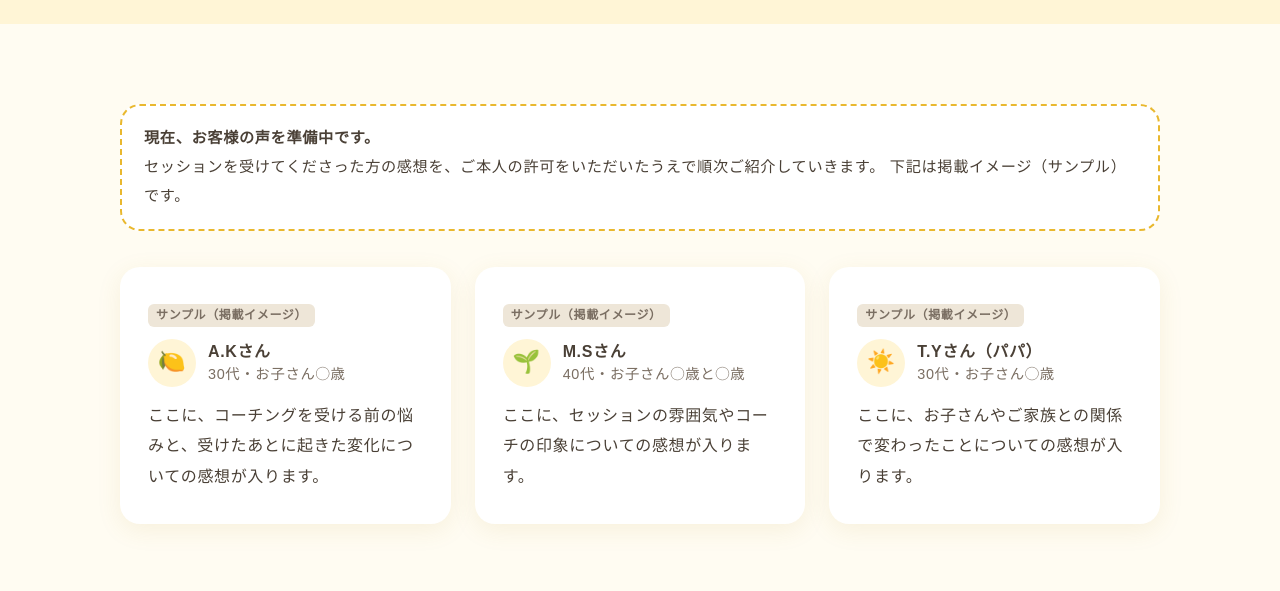
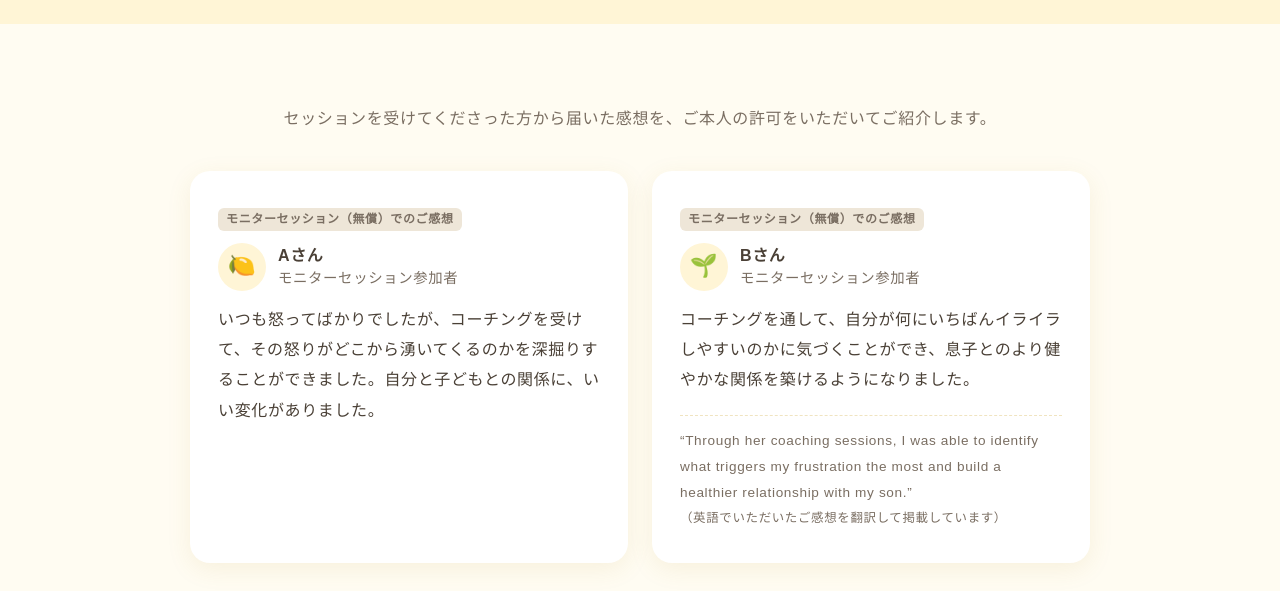
Before and after one commit to Megooey/sunnydaysparenting, a plain HTML site: page voice.html in a window 1280 px wide. Shown: the part 209-800 px from the top of the page. Drawn offline with Linux system fonts and the light colour scheme; a web font is replaced by a local one.

Commit message:
お客様の声：モニターセッション参加者2名の感想を掲載
サンプル枠と「準備中」の案内を削除。英語の感想は翻訳＋原文を併記。

Co-Authored-By: Claude Opus 5.5 <noreply@anthropic.com>

```diff
--- a/css/style.css
+++ b/css/style.css
@@ -461,6 +461,16 @@ p { margin: 0 0 1.2em; }
 }
 .voice-who { font-size: 0.9rem; color: var(--text-sub); line-height: 1.5; }
 .voice-who strong { color: var(--text); display: block; font-size: 1rem; }
+.voice-intro { color: var(--text-sub); margin-bottom: 36px; }
+.voice-list { max-width: 900px; margin: 0 auto; }
+.voice-original {
+  font-size: 0.85rem;
+  color: var(--text-sub);
+  border-top: 1px dashed var(--border);
+  padding-top: 12px;
+  margin-top: 16px;
+}
+.voice-original span { font-size: 0.78rem; }
 .notice {
   background: var(--white);
   border: 2px dashed var(--lemon-deep);
--- a/voice.html
+++ b/voice.html
@@ -17,8 +17,8 @@
   <link rel="preconnect" href="https://fonts.googleapis.com">
   <link rel="preconnect" href="https://fonts.gstatic.com" crossorigin>
   <link href="https://fonts.googleapis.com/css2?family=Zen+Maru+Gothic:wght@400;700&display=swap" rel="stylesheet">
-  <link rel="stylesheet" href="css/style.css?v=20261114">
-  <script src="js/main.js?v=20261114" defer></script>
+  <link rel="stylesheet" href="css/style.css?v=20261118">
+  <script src="js/main.js?v=20261118" defer></script>
 </head>
 <body>
 
@@ -56,44 +56,28 @@
   <section class="section">
     <div class="container">
 
-      <!--
-        ================================================================
-        【公開前に必ず対応】
-        下の3つは「掲載イメージ」のサンプルで、実際のお客様の声ではありません。
-        本物の感想（掲載の許可をもらったもの）に差し替えるか、
-        まだ感想がない場合は、このサンプル部分（grid-3 の div）ごと削除してください。
-        ================================================================
-      -->
-      <div class="notice">
-        <strong>現在、お客様の声を準備中です。</strong><br>
-        セッションを受けてくださった方の感想を、ご本人の許可をいただいたうえで順次ご紹介していきます。
-        下記は掲載イメージ（サンプル）です。
-      </div>
+      <p class="center voice-intro">
+        セッションを受けてくださった方から届いた感想を、ご本人の許可をいただいてご紹介します。
+      </p>
 
-      <div class="grid-3">
+      <!-- お名前の表記・属性はご本人の了承を得た形に差し替えてください -->
+      <div class="grid-2 voice-list">
         <article class="card voice">
-          <span class="voice-sample">サンプル（掲載イメージ）</span>
+          <span class="voice-sample">モニターセッション（無償）でのご感想</span>
           <div class="voice-head">
             <div class="voice-avatar" aria-hidden="true">🍋</div>
-            <p class="voice-who"><strong>A.Kさん</strong>30代・お子さん◯歳</p>
+            <p class="voice-who"><strong>Aさん</strong>モニターセッション参加者</p>
           </div>
-          <p>ここに、コーチングを受ける前の悩みと、受けたあとに起きた変化についての感想が入ります。</p>
+          <p>いつも怒ってばかりでしたが、コーチングを受けて、その怒りがどこから湧いてくるのかを深掘りすることができました。自分と子どもとの関係に、いい変化がありました。</p>
         </article>
         <article class="card voice">
-          <span class="voice-sample">サンプル（掲載イメージ）</span>
+          <span class="voice-sample">モニターセッション（無償）でのご感想</span>
           <div class="voice-head">
             <div class="voice-avatar" aria-hidden="true">🌱</div>
-            <p class="voice-who"><strong>M.Sさん</strong>40代・お子さん◯歳と◯歳</p>
+            <p class="voice-who"><strong>Bさん</strong>モニターセッション参加者</p>
           </div>
-          <p>ここに、セッションの雰囲気やコーチの印象についての感想が入ります。</p>
-        </article>
-        <article class="card voice">
-          <span class="voice-sample">サンプル（掲載イメージ）</span>
-          <div class="voice-head">
-            <div class="voice-avatar" aria-hidden="true">☀️</div>
-            <p class="voice-who"><strong>T.Yさん（パパ）</strong>30代・お子さん◯歳</p>
-          </div>
-          <p>ここに、お子さんやご家族との関係で変わったことについての感想が入ります。</p>
+          <p>コーチングを通して、自分が何にいちばんイライラしやすいのかに気づくことができ、息子とのより健やかな関係を築けるようになりました。</p>
+          <p class="voice-original" lang="en">“Through her coaching sessions, I was able to identify what triggers my frustration the most and build a healthier relationship with my son.”<br><span>（英語でいただいたご感想を翻訳して掲載しています）</span></p>
         </article>
       </div>
     </div>
```
Also changed, not shown: about.html (+2 -2 lines), contact.html (+2 -2 lines), faq.html (+2 -2 lines), index.html (+2 -2 lines), legal.html (+2 -2 lines), service.html (+2 -2 lines), 1 other file.
